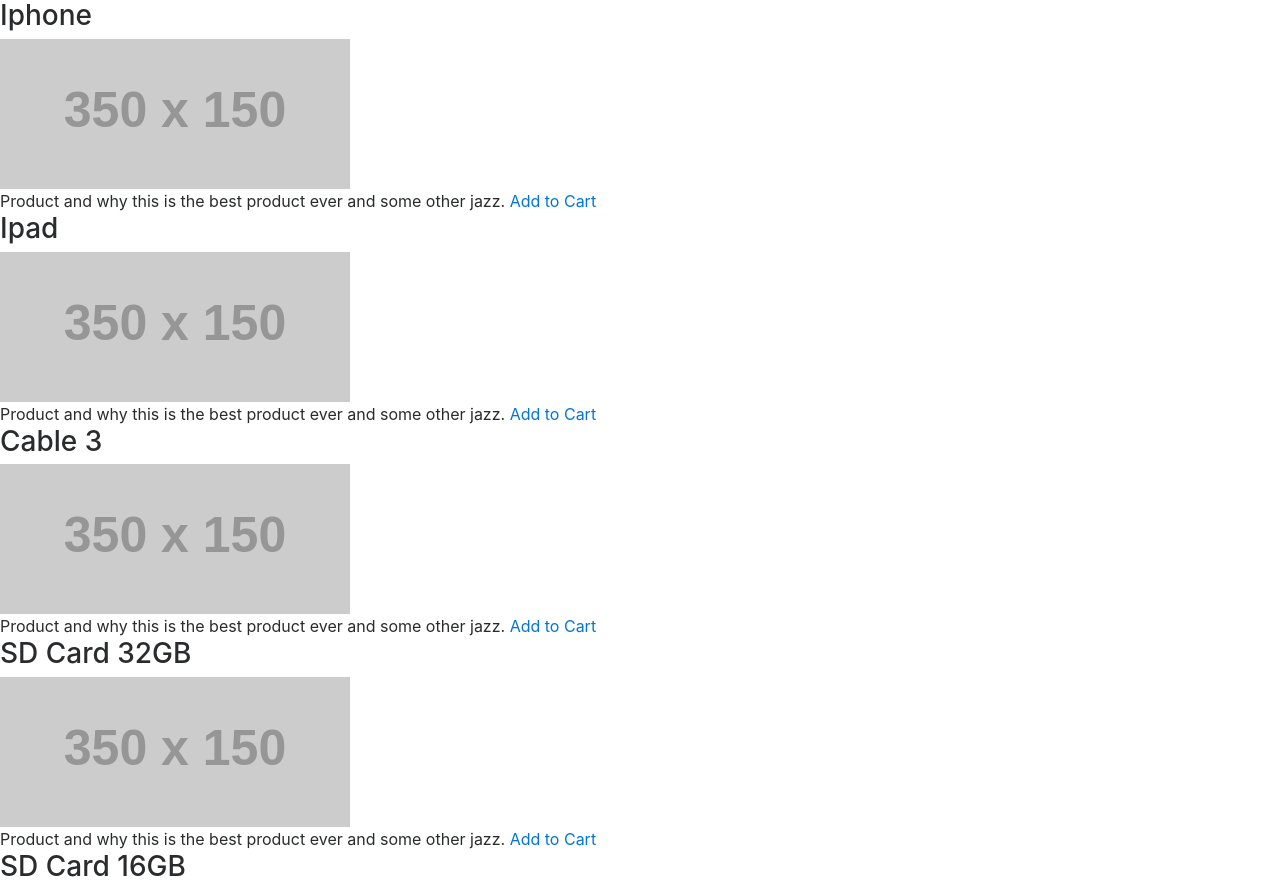
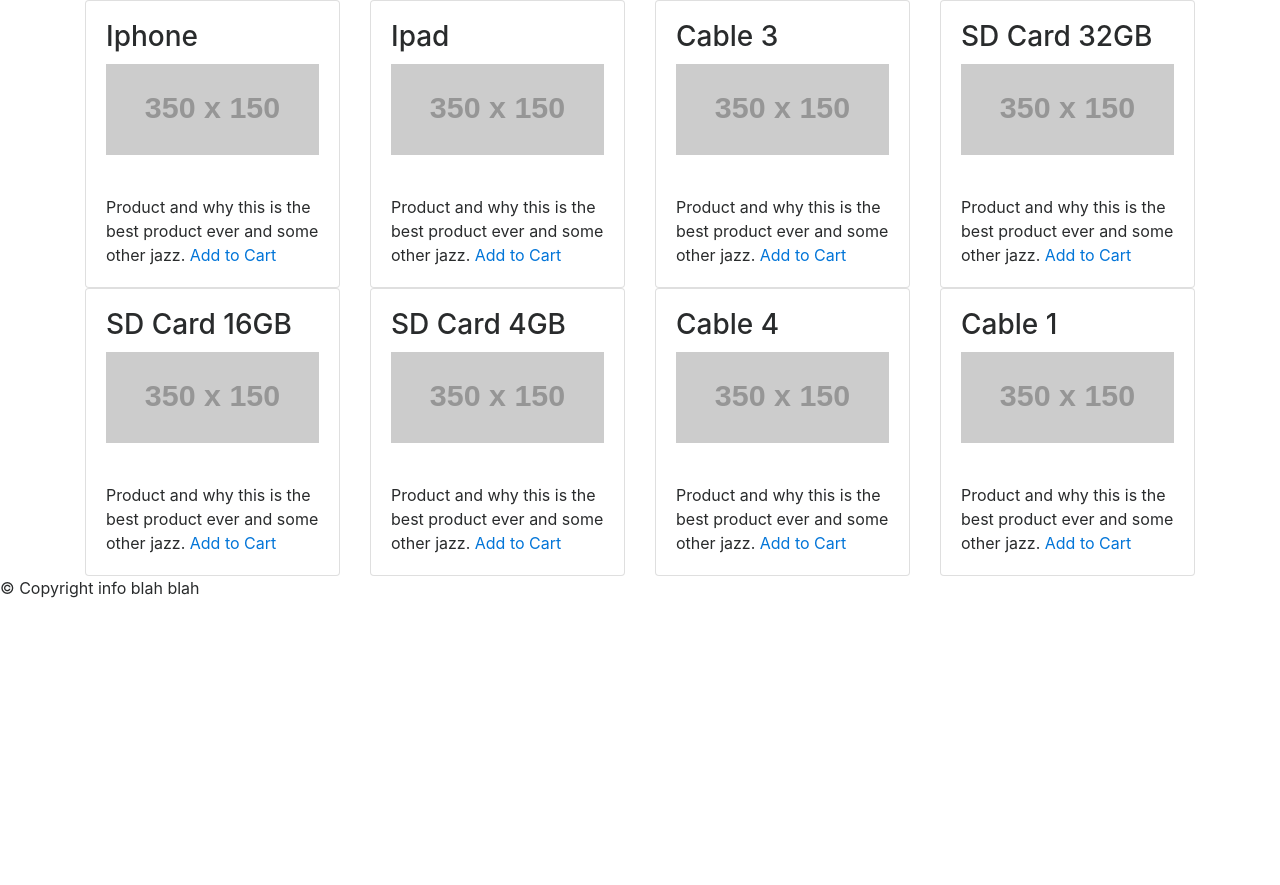
Before and after one commit to blznk128/jqueryPaypal, a plain HTML site: page index.html in a window 1280 px wide. Shown: the top 885 px of the page. After the commit the page ends 800 px from the top, so only its background shows below. Drawn offline with nearby package versions, Linux system fonts and the light colour scheme; placeholder pictures from the web are drawn by us; a script that the page names is missing.

Commit message:
added cards to my products

```diff
--- a/index.html
+++ b/index.html
@@ -9,47 +9,143 @@
     <link rel="stylesheet" href="./index.css">
 </head>
 <body>
+    <header class="header">
+        <div class="htop"></div>
+        <div class="hbot"></div>
+    </header>
+    <div class="content">
+        <!--content changes on each page-->
+        <div class="container">
+            <div class="row">
+                <div class="col-md-3">
+                    <div class="card">
+                        <div class="card-block">
+                            <h3 class="card-title">Iphone</h3>
+                                <img src="https://via.placeholder.com/350x150" class="img-fluid" alt="pic of iphone">
+                        </div>
+                        <div class="card-block">
+                            <div class="card-text">
+                               Product and why this is the best product ever and some other jazz.
+                               <a href="#" class=productItem data-name="iPhone" data-s="black" data-price="50000" data-id="1">Add to Cart</a>
+                            </div>
+                        </div>
+                    </div>
+                </div>
+                <div class="col-md-3">
+                    <div class="card">
+                        <div class="card-block">
+                            <h3 class="card-title">Ipad</h3>
+                                <img src="https://via.placeholder.com/350x150" class="img-fluid" alt="pic of iphone">
+                        </div>
+                        <div class="card-block">
+                            <div class="card-text">
+                               Product and why this is the best product ever and some other jazz.
+                               <a href="#" class=productItem data-name="iPad" data-s="white" data-price="30000" data-id="2">Add to Cart</a>
+                            </div>
+                        </div>
+                    </div>
+                </div>
+                <div class="col-md-3">
+                    <div class="card">
+                        <div class="card-block">
+                            <h3 class="card-title">Cable 3</h3>
+                                <img src="https://via.placeholder.com/350x150" class="img-fluid" alt="pic of iphone">
+                        </div>
+                        <div class="card-block">
+                            <div class="card-text">
+                               Product and why this is the best product ever and some other jazz.
+                               <a href="#" class=productItem data-name="Cable" data-s="3" data-price="1200" data-id="3">Add to Cart</a>
+                            </div>
+                        </div>
+                    </div>
+                </div>
+                <div class="col-md-3">
+                    <div class="card">
+                        <div class="card-block">
+                            <h3 class="card-title">SD Card 32GB</h3>
+                                <img src="https://via.placeholder.com/350x150" class="img-fluid" alt="pic of iphone">
+                        </div>
+                        <div class="card-block">
+                            <div class="card-text">
+                               Product and why this is the best product ever and some other jazz.
+                               <a href="#" class=productItem data-name="SD Card" data-s="32GB" data-price="3000" data-id="4">Add to Cart</a>
+                            </div>
+                        </div>
+                    </div>
+                </div>
+            </div>
+            <div class="row">
+                <div class="col-md-3">
+                    <div class="card">
+                        <div class="card-block">
+                            <h3 class="card-title">SD Card 16GB</h3>
+                                <img src="https://via.placeholder.com/350x150" class="img-fluid" alt="pic of iphone">
+                        </div>
+                        <div class="card-block">
+                            <div class="card-text">
+                               Product and why this is the best product ever and some other jazz.
+                               <a href="#" class=productItem data-name="SD Card" data-s="16GB" data-price="2000" data-id="5">Add to Cart</a>
+                            </div>
+                        </div>
+                    </div>
+                </div>
+                <div class="col-md-3">
+                    <div class="card">
+                        <div class="card-block">
+                            <h3 class="card-title">SD Card 4GB</h3>
+                                <img src="https://via.placeholder.com/350x150" class="img-fluid" alt="pic of iphone">
+                        </div>
+                        <div class="card-block">
+                            <div class="card-text">
+                               Product and why this is the best product ever and some other jazz.
+                               <a href="#" class=productItem data-name="SD Card" data-s="4GB" data-price="1000" data-id="6">Add to Cart</a>
+                            </div>
+                        </div>
+                    </div>
+                </div>
+                <div class="col-md-3">
+                    <div class="card">
+                        <div class="card-block">
+                            <h3 class="card-title">Cable 4</h3>
+                                <img src="https://via.placeholder.com/350x150" class="img-fluid" alt="pic of iphone">
+                        </div>
+                        <div class="card-block">
+                            <div class="card-text">
+                               Product and why this is the best product ever and some other jazz.
+                               <a href="#" class=productItem data-name="Cable" data-s="4" data-price="1600" data-id="7">Add to Cart</a>
+                            </div>
+                        </div>
+                    </div>
+                </div>
+                <div class="col-md-3">
+                    <div class="card">
+                        <div class="card-block">
+                            <h3 class="card-title">Cable 1</h3>
+                                <img src="https://via.placeholder.com/350x150" class="img-fluid" alt="pic of iphone">
+                        </div>
+                        <div class="card-block">
+                            <div class="card-text">
+                               Product and why this is the best product ever and some other jazz.
+                               <a href="#" class=productItem data-name="Cable" data-s="1" data-price="300" data-id="8">Add to Cart</a>
+                            </div>
+                        </div>
+                    </div>
+                </div>
+            </div>
+        </div>
+    </div>
+    <footer class="footer">
+        &copy; Copyright info blah blah
+    </footer>
+
+
     <div id= checkoutdiv>
        <div>Subtotal <span class = items></span>(items): $total <span class = total></span></div>
-        <div><span class= "btn btn-success" data-toggle="modal" data-target="#cart">Open shopping cart</span><span class= "btn btn-primary">Proceed to checkout</span></div>
+        <div><span class= "btn btn-success" data-toggle="modal" data-target="#cart">Open shopping cart</span><a href="checkout.html" class= "btn btn-primary">Proceed to checkout</a></div>
+    </div>
 
-    </div>
-    <div class = item><h3>Iphone</h3>
-        <img src="https://via.placeholder.com/350x150" class="img-fluid" alt="" >
-            <div>
-                Product and why this is the best product ever and some other jazz. <a href="#" class=productItem data-name="iPhone" data-s="black" data-price="50000" data-id="1">Add to Cart</a>
-            </div>
-    </div>
-    <div class = item><h3>Ipad</h3>
-        <img src="https://via.placeholder.com/350x150" class="img-fluid" alt="" >
-            <div>
-                Product and why this is the best product ever and some other jazz. <a href="#" class=productItem data-name="iPad" data-s="white" data-price="30000" data-id="2">Add to Cart</a>
-            </div>
-    </div>
-    <div class = item><h3>Cable 3</h3>
-        <img src="https://via.placeholder.com/350x150" class="img-fluid" alt="" >
-            <div>
-                Product and why this is the best product ever and some other jazz. <a href="#" class=productItem data-name="Cable" data-s="3" data-price="1200" data-id="3">Add to Cart</a>
-            </div>
-    </div>
-    <div class = item><h3>SD Card 32GB</h3>
-        <img src="https://via.placeholder.com/350x150" class="img-fluid" alt="" >
-            <div>
-                Product and why this is the best product ever and some other jazz. <a href="#" class=productItem data-name="SD Card" data-s="32GB" data-price="3000" data-id="4">Add to Cart</a>
-            </div>
-    </div>
-    <div class = item><h3>SD Card 16GB</h3>
-        <img src="https://via.placeholder.com/350x150" class="img-fluid" alt="" >
-            <div>
-                Product and why this is the best product ever and some other jazz. <a href="#" class=productItem data-name="SD Card" data-s="16GB" data-price="2000" data-id="5">Add to Cart</a>
-            </div>
-    </div>
-    <div class = item><h3>SD Card 4GB</h3>
-        <img src="https://via.placeholder.com/350x150" class="img-fluid" alt="" >
-            <div>
-                Product and why this is the best product ever and some other jazz. <a href="#" class=productItem data-name="SD Card" data-s="4GB" data-price="1000" data-id="6">Add to Cart</a>
-            </div>
-    </div>
+
+
     <!-- Modals -->
     <div class="modal fade" id = "cart" tabindex="-1">
         <div class="modal-dialog">
@@ -70,7 +166,7 @@
                     </tbody>
                 </table>
                 </div>
-                <div class="modal-footer">buttons</div>
+                <div class="modal-footer"><button type="button" class="bt btn-warning" data-dismiss="modal">Continue Shopping</button><a href="checkout.html" class= "btn btn-primary">Proceed to checkout</a></div>
             </div>
         </div>
     </div>
```
